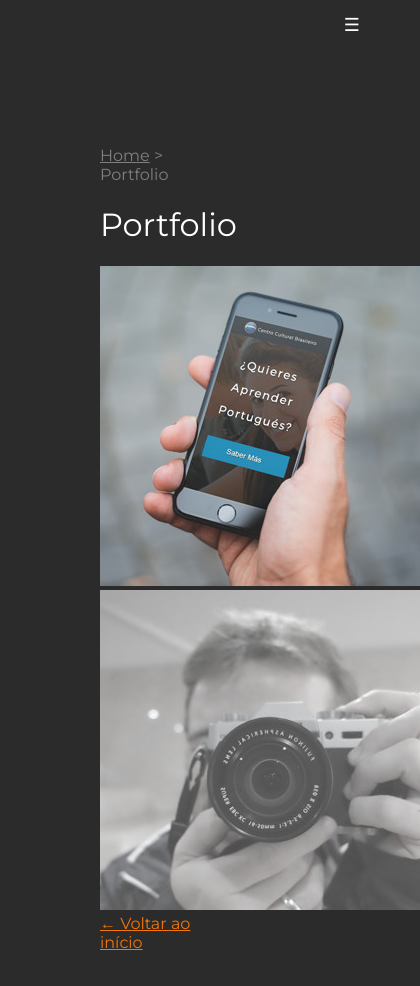
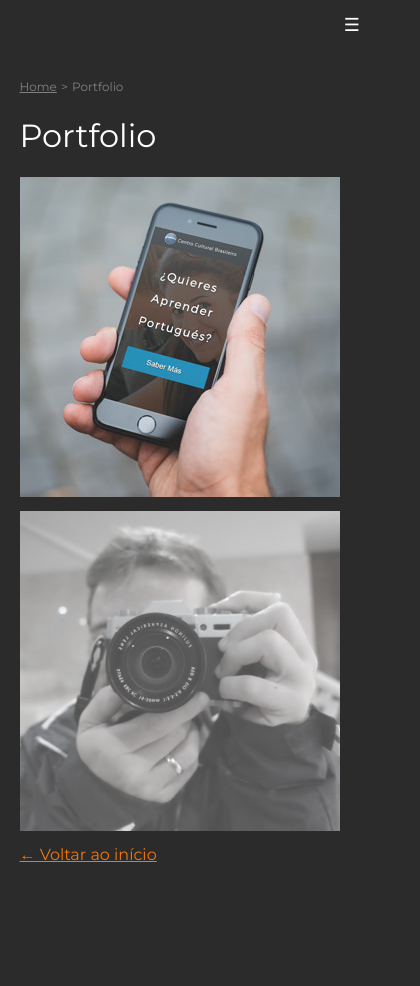
Before and after one commit to yamashita-tiemi/Page-portifolio, a plain HTML site: page portfolio.html in a window 390 px wide. Shown: the whole page, 420 px wide, since content can reach past the window. After the commit the page ends 904 px from the top, so only its background shows below. Drawn offline with Linux system fonts and the light colour scheme.

Commit message:
secondary pages responsividade

```diff
--- a/css/styles.css
+++ b/css/styles.css
@@ -236,10 +236,12 @@ ion-icon {
         display: inline-block;
     }
 
+
     .capa div {
         display: block;
         height: auto;
     }
+
 
     .profile-picture {
         width: 100%;
@@ -249,6 +251,7 @@ ion-icon {
         max-width: 80%;
         margin-top: 20px;
     }
+
 
     .profile-title {
         width: 100%;
@@ -260,4 +263,25 @@ ion-icon {
         margin-top: 30px;
     }
 
+
+    .main {
+        padding: 10px 5% 40px 5%;
+    }
+
+    .main p {
+        line-height: 30px;
+    }
+
+
+    .bread-crumbs li {
+        font-size: 12px;
+    }
+
+
+    .miniatura {
+        max-width: 100%;
+        background-size: auto 100%;
+        margin-bottom: 10px;
+    }
+
 }
```
